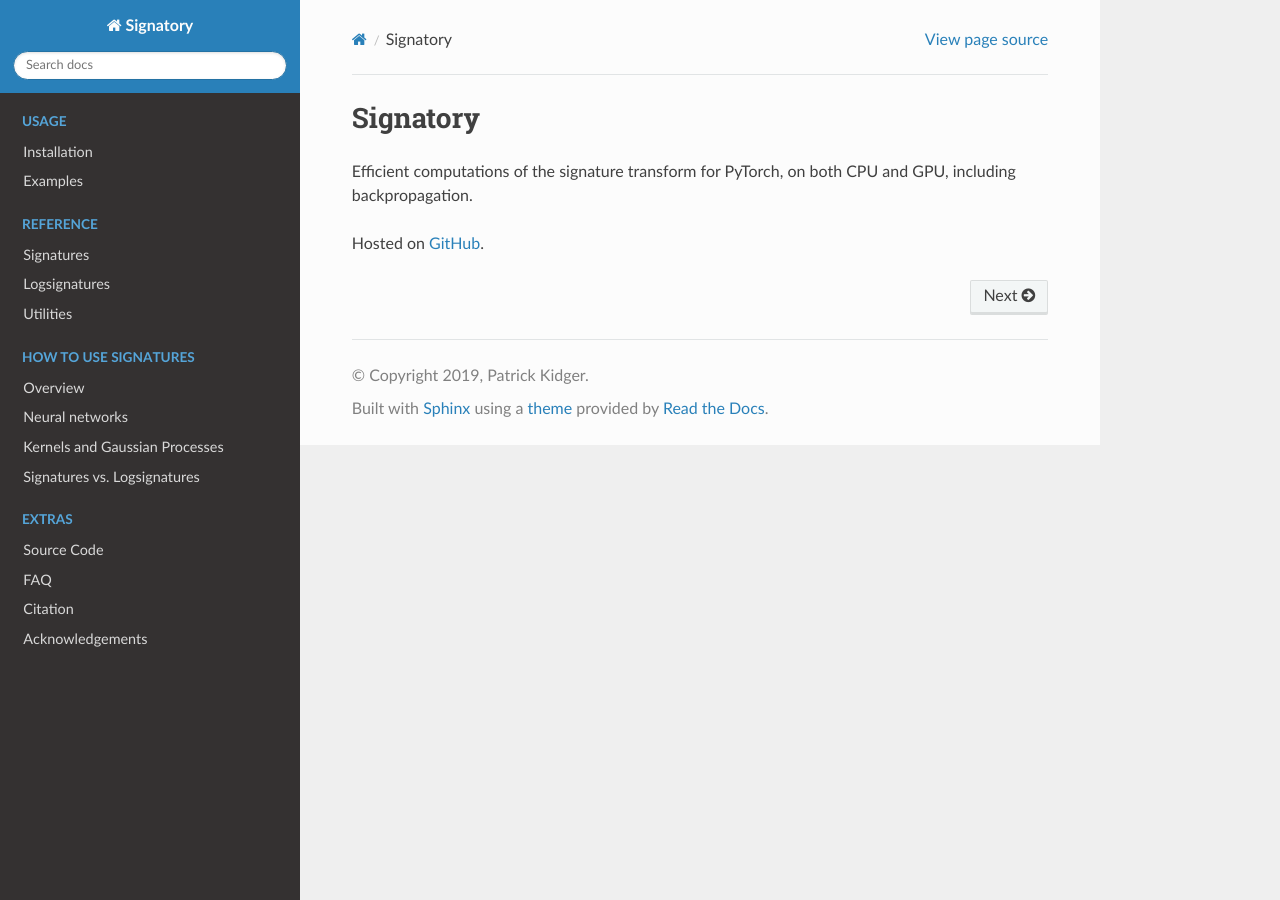
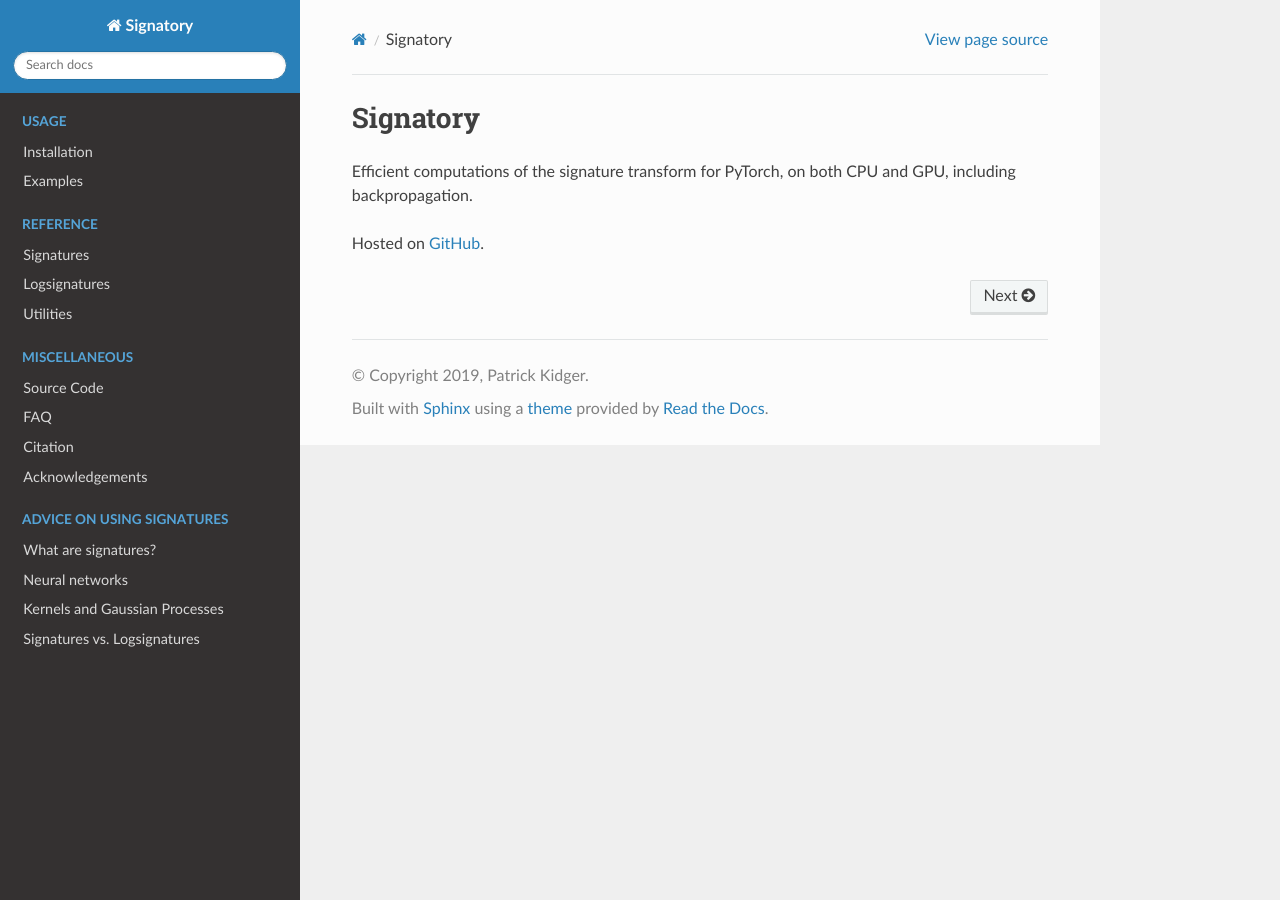
Before and after one commit to patrick-kidger/signatory, a Sphinx documentation site: the page built from docs/index.rst, in a window 1280 px wide. Built offline with Sphinx 7.4.7 and the Read the Docs theme 2.0.0, drawn with Linux system fonts in a browser that asks for light colours.

Commit message:
Updated some documentation slightly

```diff
--- a/docs/index.rst
+++ b/docs/index.rst
@@ -18,19 +18,19 @@
     /pages/reference/utilities
 
 .. toctree::
-    :caption: How to use signatures
+    :caption: Miscellaneous
     :hidden:
 
-    /pages/understanding/machinelearning
+    /pages/miscellaneous/sourcecode
+    /pages/miscellaneous/faq
+    /pages/miscellaneous/citation
+    /pages/miscellaneous/acknowledgements
+
+.. toctree::
+    :caption: Advice on using signatures
+    :hidden:
+
+    /pages/understanding/whataresignatures
     /pages/understanding/neuralnetworks
     /pages/understanding/kernels
     /pages/understanding/sigversuslogsig
-
-.. toctree::
-    :caption: Extras
-    :hidden:
-
-    /pages/extras/sourcecode
-    /pages/extras/faq
-    /pages/extras/citation
-    /pages/extras/acknowledgements
--- a/docs/pages/extras/acknowledgements.rst
+++ b/docs/pages/miscellaneous/acknowledgements.rst
@@ -1,4 +1,4 @@
-.. currentmodule:: extras-acknowledgements
+.. currentmodule:: miscellaneous-acknowledgements
 
 Acknowledgements
 ----------------
--- a/docs/pages/extras/citation.rst
+++ b/docs/pages/miscellaneous/citation.rst
@@ -1,4 +1,4 @@
-.. currentmodule:: extras-citation
+.. currentmodule:: miscellaneous-citation
 
 Citation
 --------
--- a/docs/pages/extras/sourcecode.rst
+++ b/docs/pages/miscellaneous/sourcecode.rst
@@ -1,4 +1,4 @@
-.. currentmodule:: extras-sourcecode
+.. currentmodule:: miscellaneous-sourcecode
 
 Source Code
 -----------
--- a/docs/pages/understanding/machinelearning.rst
+++ b/docs/pages/understanding/whataresignatures.rst
@@ -1,11 +1,11 @@
-.. currentmodule:: understanding-machinelearning
+.. currentmodule:: understanding-whataresignatures
 
-Overview
---------
-If you're reading this documentation then it's probably because you already know what the signature transform is, and are looking to use it in your project. But in case you've stumbled across this and are curious what this 'signature' thing is...
+What are signatures?
+--------------------
+If you're reading this then it's probably because you already know what the signature transform is, and are looking to use it in your project. But in case you've stumbled across this and are curious what this 'signature' thing is...
 
 The 'signature transform' is a transformation that takes in a stream of data (often a time series), and returns a collection of statistics about that stream of data. This collection of statistics determines the path essentially uniquely, in an efficient computable way. Furthermore it is rich enough that every continuous function of the input stream may be approximated arbitrarily well by a linear function of its signature; the signature is what we call a 'universal nonlinearity'. If you're doing machine learning then you probably understand why this is such a desirable property!
 
 In principle it's quite similar to the Fourier transform: it's a transformation that can be applied to a stream of data, which extracts certain information. The Fourier transform describes frequencies; the signature most naturally describes *order*. That is, the order of events, potentially in different channels, is a particularly easy thing to understand using the signature.
 
-Check out `this <https://arxiv.org/abs/1603.03788>`__ for a primer on its use in machine learning, just as a feature transformation, and `this <https://arxiv.org/abs/1905.08494>`__ for a more in-depth look at integrating it into neural neural networks.
+Check out `this <https://arxiv.org/abs/1603.03788>`__ for a primer on its use in machine learning, just as a feature transformation, and `this <https://arxiv.org/abs/1905.08494>`__ for a more in-depth look at integrating it into neural networks.
--- a/docs/pages/usage/installation.rst
+++ b/docs/pages/usage/installation.rst
@@ -21,4 +21,4 @@
     cd signatory
     pip install .
 
-Prebuilt wheels are not yet available - you'll have to have the relevant toolchain installed to compile C++. (If you're on Linux this is probably already the case.)
+Prebuilt wheels are not yet available - you'll have to be able to compile C++. If you're on Linux this is probably already the case, and the above installation instructions should just work.
```
Also changed, not shown: README.rst (+16 -8 lines), docs/pages/extras/faq.rst (deleted, +0 -13 lines), docs/pages/miscellaneous/faq.rst (added, +21 -0 lines), genreadme.py (+4 -4 lines).
